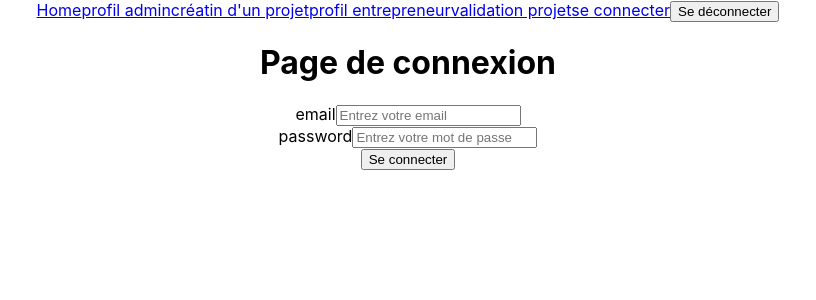
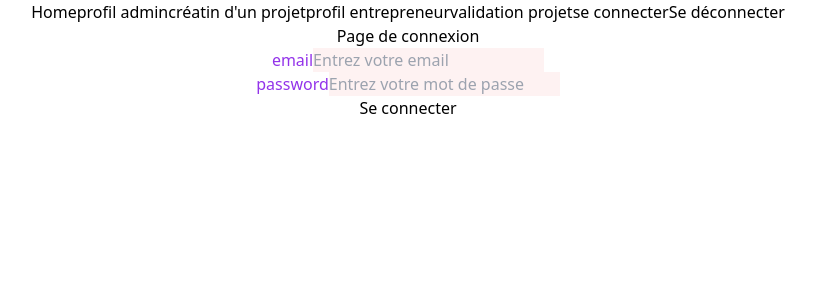
Before and after one commit to sha0lean/influence_business, a React (Create React App) app in the folder front/: page /connexion in a window 1280 px wide. Shown: the top 300 px of the page, without its empty margins (232-1048 px from the left). Built offline with nearby package versions, Linux system fonts and the light colour scheme.

Commit message:
oops paths

```diff
--- a/front/package.json
+++ b/front/package.json
@@ -7,10 +7,12 @@
     "@testing-library/react": "^13.3.0",
     "@testing-library/user-event": "^13.5.0",
     "axios": "^0.27.2",
+    "css": "^3.0.0",
     "react": "^18.2.0",
     "react-dom": "^18.2.0",
     "react-router-dom": "^6.3.0",
     "react-scripts": "^5.0.1",
+    "tailwind": "^4.0.0",
     "web-vitals": "^2.1.4"
   },
   "scripts": {
@@ -36,5 +38,8 @@
       "last 1 firefox version",
       "last 1 safari version"
     ]
+  },
+  "devDependencies": {
+    "tailwindcss": "^3.1.8"
   }
 }
--- a/front/src/components/InputField.jsx
+++ b/front/src/components/InputField.jsx
@@ -4,8 +4,8 @@ import React from "react";
 function InputField({name,type,placeholder,onChange,idName}){
     return (
         <div class="inputField">
-            <label className="inputField-label" for={name}>{name}</label>
-            <input className="inputField-input" onChange={onChange} type={type} name={name} placeholder={placeholder} id={idName}/>
+            <label className="inputField-label label" for={name}>{name}</label>
+            <input className="inputField-input input" onChange={onChange} type={type} name={name} placeholder={placeholder} id={idName}/>
         </div>
     )
 }
--- a/front/src/index.js
+++ b/front/src/index.js
@@ -1,6 +1,6 @@
 import React from 'react';
 import ReactDOM from 'react-dom/client';
-import './index.css';
+import "./assets/css/style.css"
 import App from './App';
 import {BrowserRouter as Router} from "react-router-dom";
 const root = ReactDOM.createRoot(document.getElementById('root'));
--- a/front/src/views/Home.js
+++ b/front/src/views/Home.js
@@ -3,7 +3,7 @@ import React from "react";
 function Home(){
     return(
         <div>
-            <h1>Home</h1>
+            <h1 className="text-3xl font-bold underline">Home</h1>
         </div>
     )
 }
```
Also changed, not shown: 1 other file (tests, documents, lock files or other folders).
